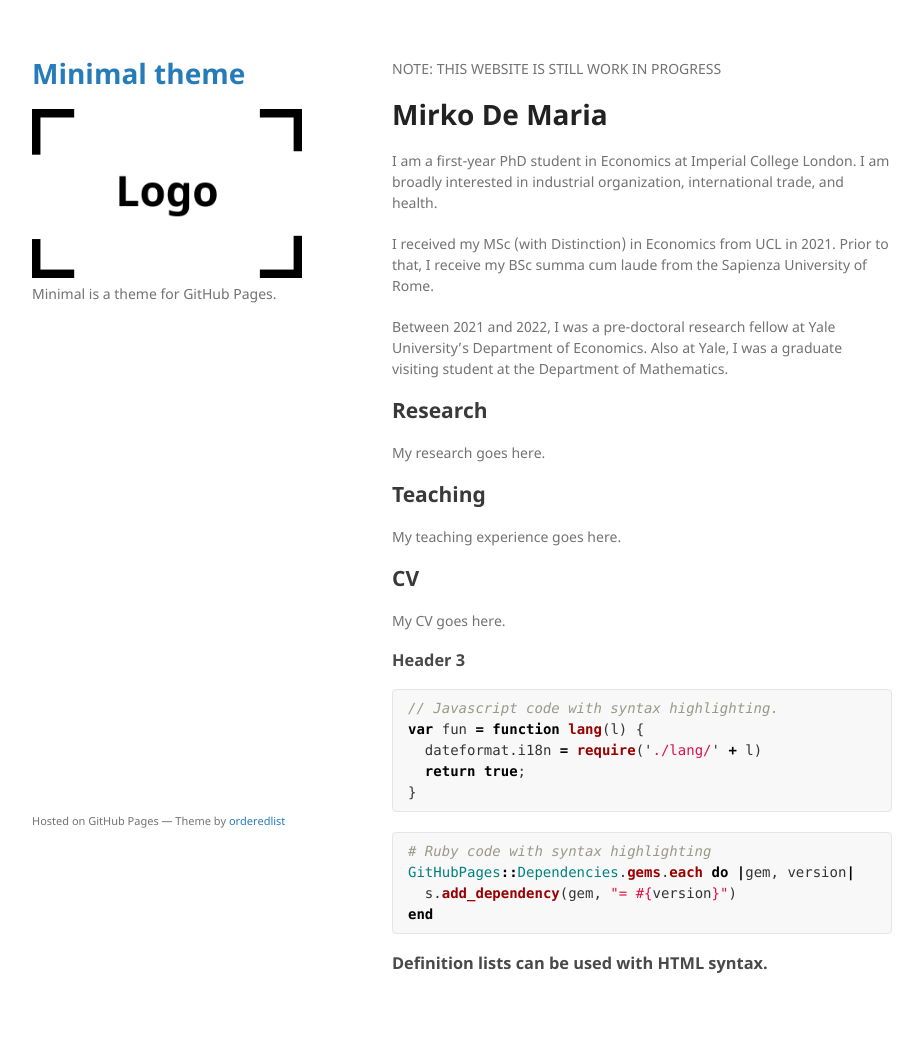
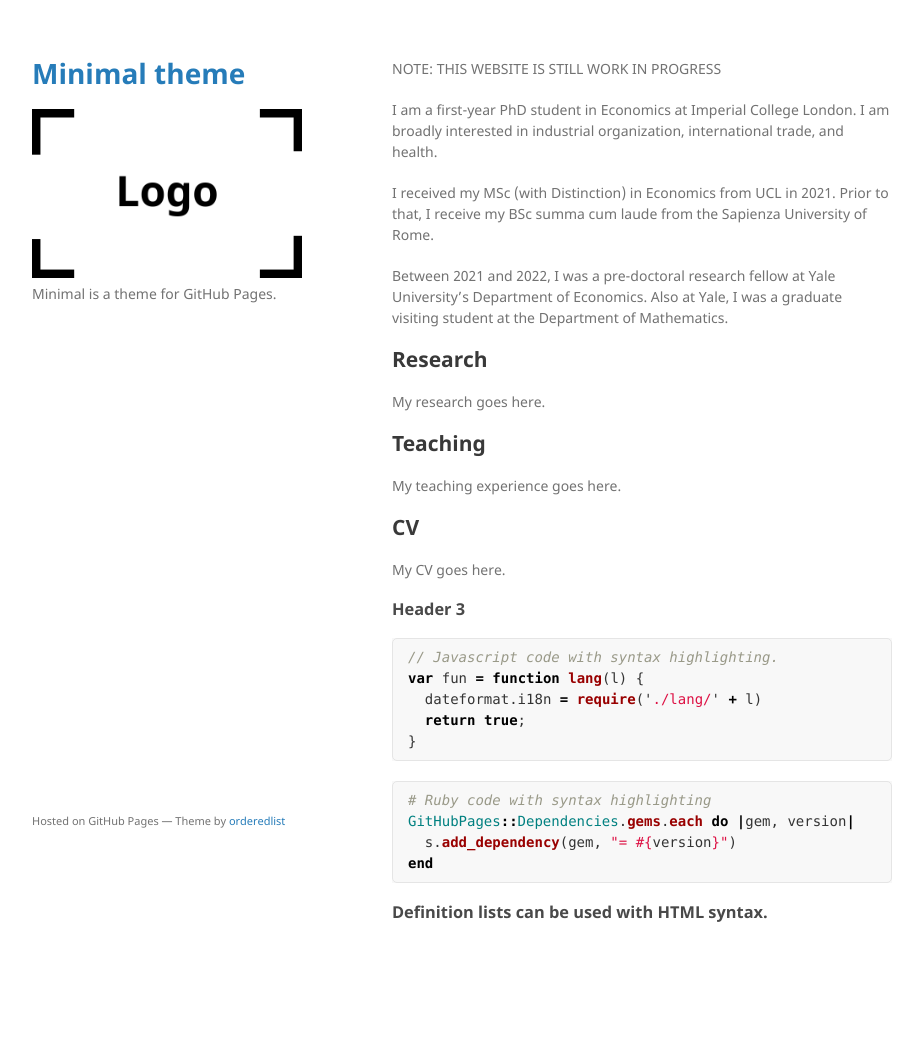
Before and after one commit to mirkodemaria/mirkodemaria.github.io, a Jekyll site: the page built from index.md, in a window 1280 px wide. Shown: the whole page, without its empty margins (178-1101 px from the left). Built offline with Jekyll 4.4.1, drawn with Linux system fonts in a browser that asks for light colours; after the commit the page ends 991 px from its top, so only the background shows below that.

Commit message:
Update index.md

```diff
--- a/index.md
+++ b/index.md
@@ -3,8 +3,6 @@ layout: default
 ---
 
 NOTE: THIS WEBSITE IS STILL WORK IN PROGRESS
-
-# Mirko De Maria
 
 I am a first-year PhD student in Economics at Imperial College London. I am broadly interested in industrial organization, international trade, and health.
 
```
